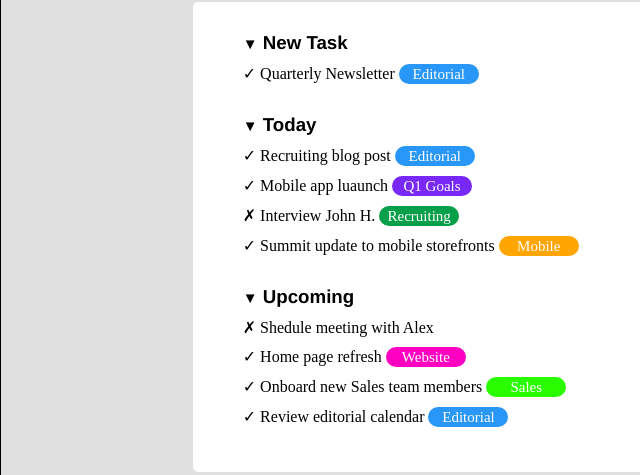
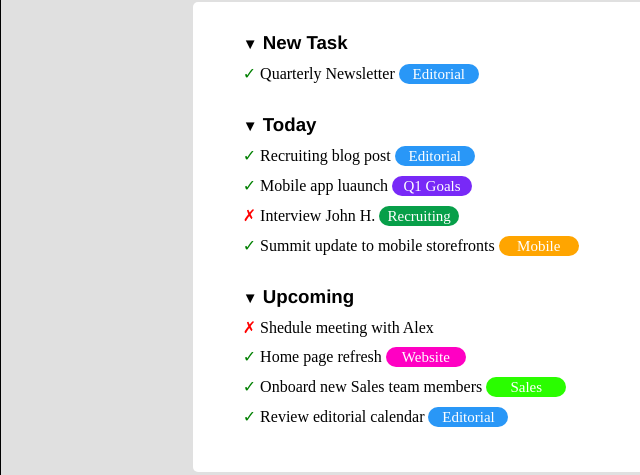
Before and after one commit to DavideMorandini/html-css-toboolist, a plain HTML site: page index.html in a window 1280 px wide. Shown: the part 264-739 px from the top of the page, 0-640 px from the left. Drawn offline with Linux system fonts and the light colour scheme.

Commit message:
html-css-toboolist sixth step

```diff
--- a/css/style.css
+++ b/css/style.css
@@ -11,6 +11,7 @@
     background-color: rgb(224, 224, 224);
 }
 
+/* header */
 div.header {
     width: 100%;
     height: auto;
@@ -30,6 +31,7 @@ span.title {
     vertical-align: middle;
 }
 
+/* main */
 #main {
     width: 70%;
     height: auto;
@@ -37,6 +39,7 @@ span.title {
     margin-top: 50px;
 }
 
+/* Buttons */
 div.options {
     width: 100%;
     height: 5vh;
@@ -65,6 +68,7 @@ input.second {
     background-color: transparent;
 }
 
+/* Section */
 #section {
     width: 100%;
     height: 470px;
@@ -93,6 +97,14 @@ div.indication {
     margin-top: 10px;
 }
 
+span.flag {
+    color: #008000;
+}
+
+span.cross {
+    color: #ff0000;
+}
+
 span.bookmark {
     display: inline-block;
     width: 80px;
@@ -102,7 +114,6 @@ span.bookmark {
     border-radius: 10px;
     font-size: 15px;
     color: white;
-    background-color: rgb(41, 151, 247);
 }
 
 :root {
--- a/index.html
+++ b/index.html
@@ -12,6 +12,7 @@
 
         <!-- <header> -->
         <header>
+
             <div class="header">
                <img src="../html-css-toboolist/img/Logo.png" alt="logo">
                <span class="title">Toboolist</span>
@@ -31,30 +32,31 @@
                     </div>
                 </section>
 
+                <!-- Section -->
                 <section id="section">
 
                     <!-- New Task -->
                     <div class="selection">
                         <h3><span class="triangle">&#9660;</span> New Task</h3>
-                        <div class="indication"><span class="symbols">&#10003;</span> Quarterly Newsletter <span class="bookmark bk_blue">Editorial</span></div>
+                        <div class="indication"><span class="flag">&#10003;</span> Quarterly Newsletter <span class="bookmark bk_blue">Editorial</span></div>
                     </div>
 
                     <!-- Today -->
                     <div class="selection">
                         <h3><span class="triangle">&#9660;</span> Today</h3>
-                        <div class="indication"><span class="symbols">&#10003;</span> Recruiting blog post <span class="bookmark bk_blue">Editorial</span></div>
-                        <div class="indication"><span class="symbols">&#10003;</span> Mobile app luaunch <span class="bookmark bk_violet">Q1 Goals</span></div>
-                        <div class="indication"><span class="symbols">&#10007;</span> Interview John H. <span class="bookmark bk_green">Recruiting</span></div>
-                        <div class="indication"><span class="symbols">&#10003;</span> Summit update to mobile storefronts <span class="bookmark bk_orange">Mobile</span></div>
+                        <div class="indication"><span class="flag">&#10003;</span> Recruiting blog post <span class="bookmark bk_blue">Editorial</span></div>
+                        <div class="indication"><span class="flag">&#10003;</span> Mobile app luaunch <span class="bookmark bk_violet">Q1 Goals</span></div>
+                        <div class="indication"><span class="cross">&#10007;</span> Interview John H. <span class="bookmark bk_green">Recruiting</span></div>
+                        <div class="indication"><span class="flag">&#10003;</span> Summit update to mobile storefronts <span class="bookmark bk_orange">Mobile</span></div>
                     </div>
 
                     <!-- Upcoming -->
                     <div class="selection">
                         <h3><span class="triangle">&#9660;</span> Upcoming</h3>
-                        <div class="indication"><span class="symbols">&#10007;</span> Shedule meeting with Alex</div>
-                        <div class="indication"><span class="symbols">&#10003;</span> Home page refresh <span class="bookmark bk_pink">Website</span></div>
-                        <div class="indication"><span class="symbols">&#10003;</span> Onboard new Sales team members <span class="bookmark bk_lightgreen">Sales</span></div>
-                        <div class="indication"><span class="symbols">&#10003;</span> Review editorial calendar <span class="bookmark bk_blue">Editorial</span></div>
+                        <div class="indication"><span class="cross">&#10007;</span> Shedule meeting with Alex</div>
+                        <div class="indication"><span class="flag">&#10003;</span> Home page refresh <span class="bookmark bk_pink">Website</span></div>
+                        <div class="indication"><span class="flag">&#10003;</span> Onboard new Sales team members <span class="bookmark bk_lightgreen">Sales</span></div>
+                        <div class="indication"><span class="flag">&#10003;</span> Review editorial calendar <span class="bookmark bk_blue">Editorial</span></div>
                     </div>
                 </section>
             </div>
```
